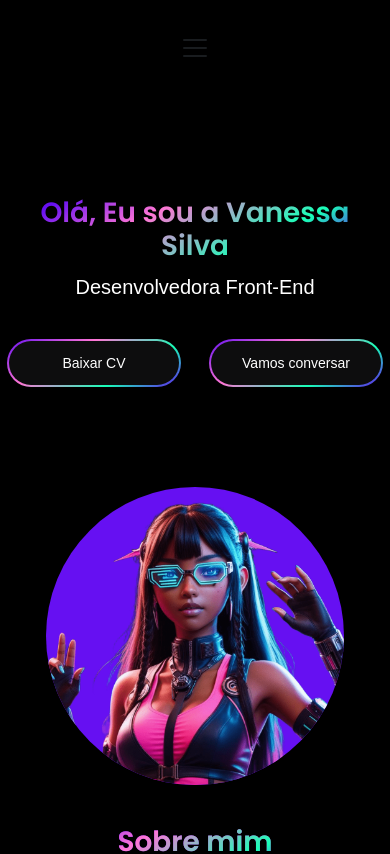
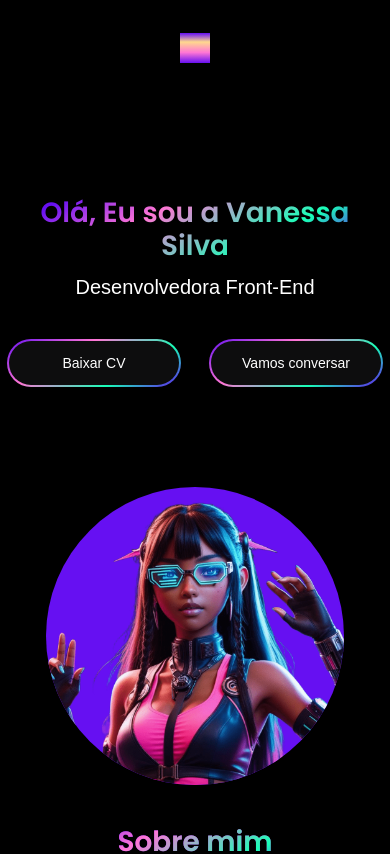
Before and after one commit to Vanz-silva/meu-portifolio, a Next.js app: page / in a window 390 px wide. Shown: the top 854 px of the page. Built offline with nearby package versions, Linux system fonts and the light colour scheme.

Commit message:
Css Responsivo

```diff
--- a/src/app/globals.css
+++ b/src/app/globals.css
@@ -402,8 +402,13 @@ footer a:hover {
   color: #ddd;
 }
 
-.navbar-nav .nav-link {
-  color: #fff !important;
+.navbar-toggler-icon {
+  background-image: -webkit-linear-gradient(
+    #6610f2 0%,
+    #ffd88d 30%,
+    #ff76d5 65%,
+    #6610f2 100%
+  ) !important;
 }
 
 .circle {
@@ -430,6 +435,10 @@ footer a:hover {
   display: flex !important;
   flex-direction: column !important;
   padding: 0 !important;
+}
+
+#offcanvasMenu {
+  background-color: black;
 }
 
 @media (min-width: 230px) and (max-width: 852px) {
```
